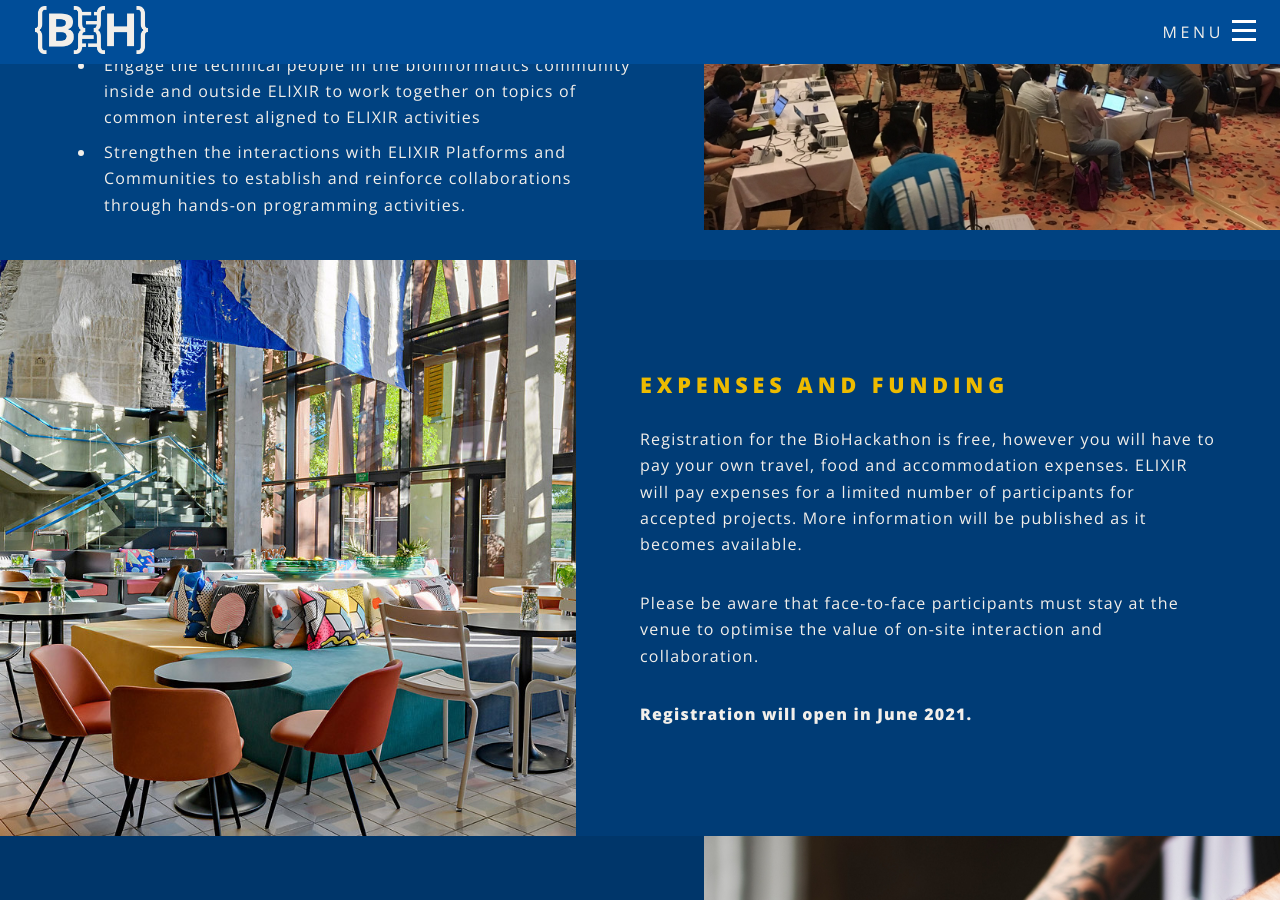
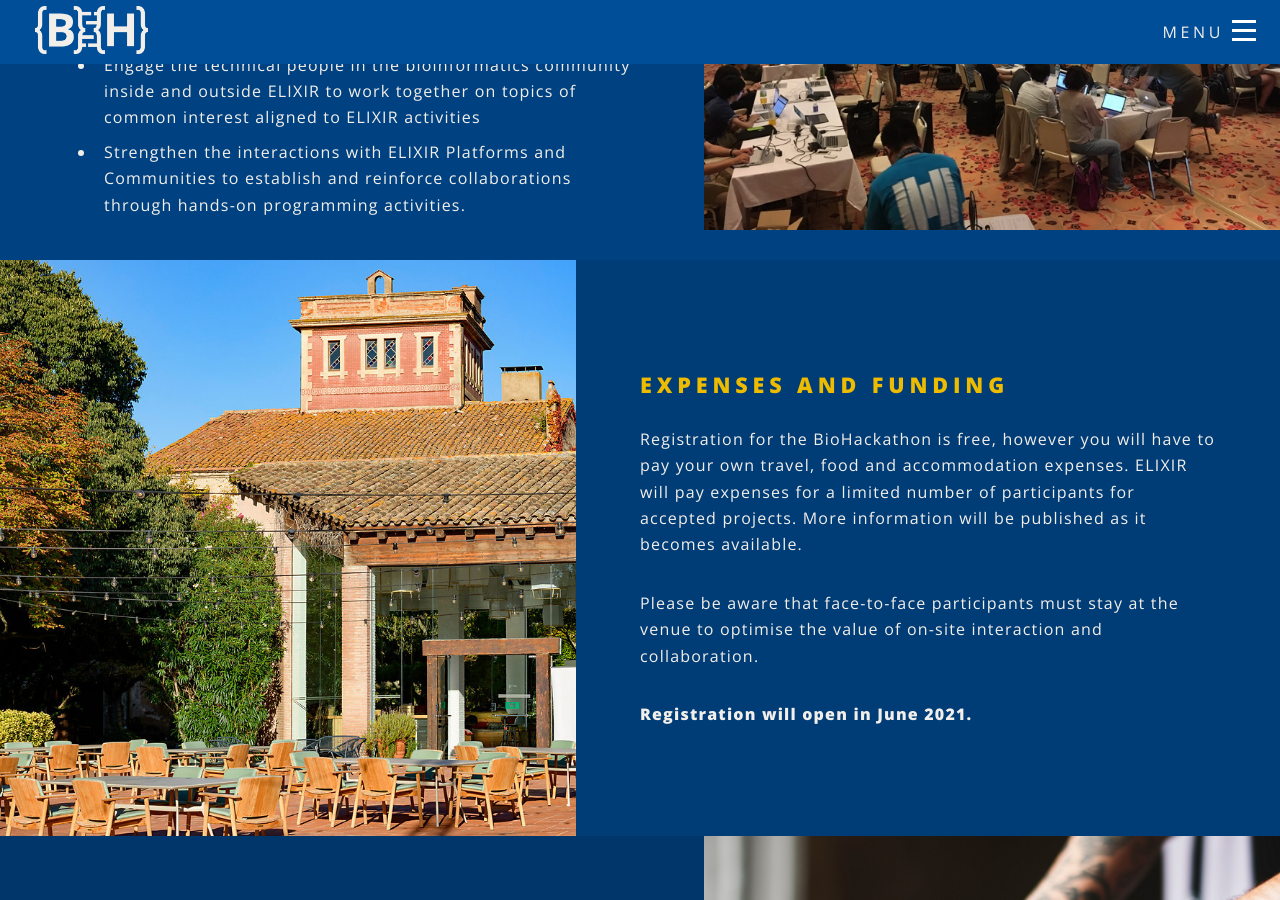
Before and after one commit to elixir-europe/biohackathon-europe-2021, a Jekyll site: the page built from index.html, in a window 1280 px wide and 900 px high, scrolled down 2886 px. Built offline with Jekyll 4.4.1, drawn with Linux system fonts in a browser that asks for light colours; nearby versions of some CDN libraries.

Commit message:
Updating home page image

```diff
--- a/index.html
+++ b/index.html
@@ -115,7 +115,7 @@ layout: landing
 	</section>
 	<section id="landing-funding" class="spotlight">
 		<div class="image">
-			<img src="images/venue-atrium.jpg" alt="Atrium of the venue" />
+			<img src="images/venue-terrace.jpg" alt="Terrace of the venue" loading="lazy" />
 		</div>
 		<div class="content">
 			<h2>Expenses and funding</h2>
@@ -127,7 +127,7 @@ layout: landing
 	</section>
 	<section id="landing-benefit" class="spotlight">
 		<div class="image">
-			<img src="images/team-building.jpg" alt="" />
+			<img src="images/team-building.jpg" alt="Hands touching" loading="lazy" />
 		</div>
 		<div class="content">
 			<h2>Benefits</h2>
```
Also changed, not shown: images/venue-terrace.jpg (added).
